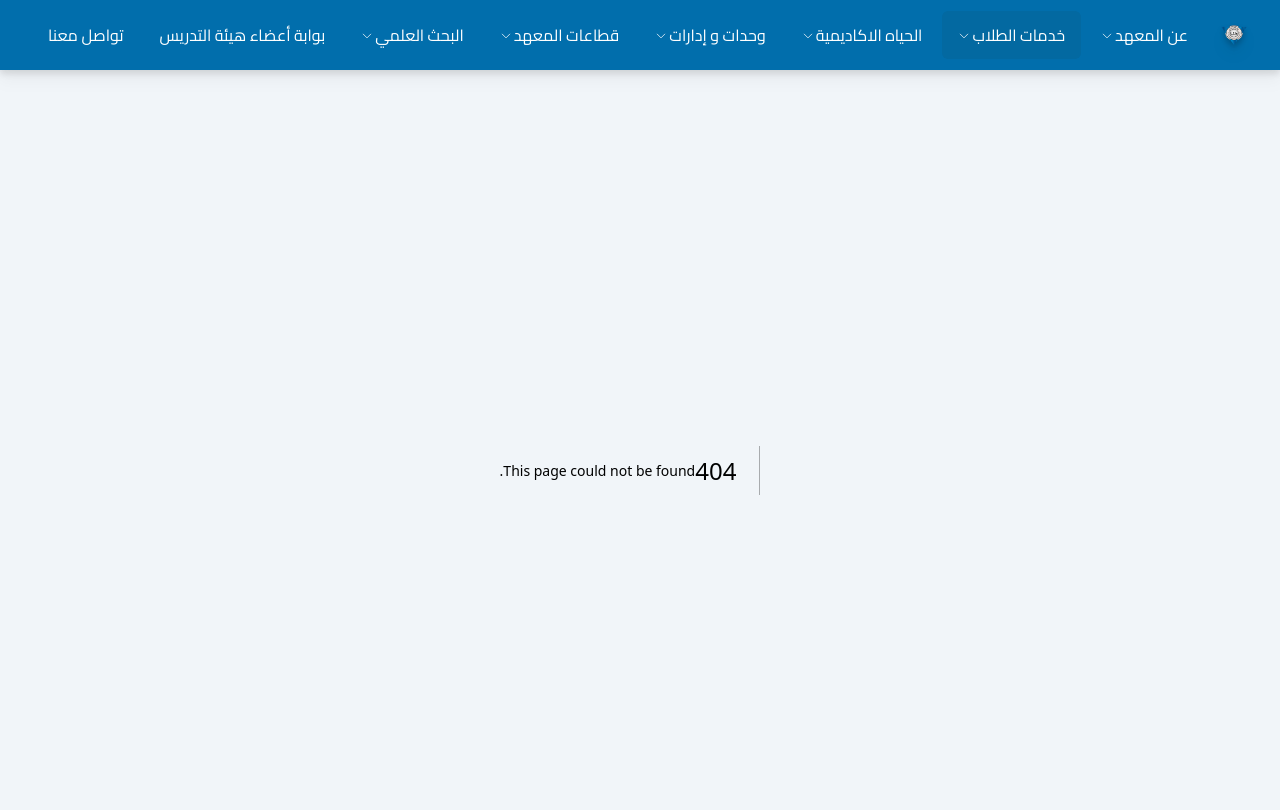
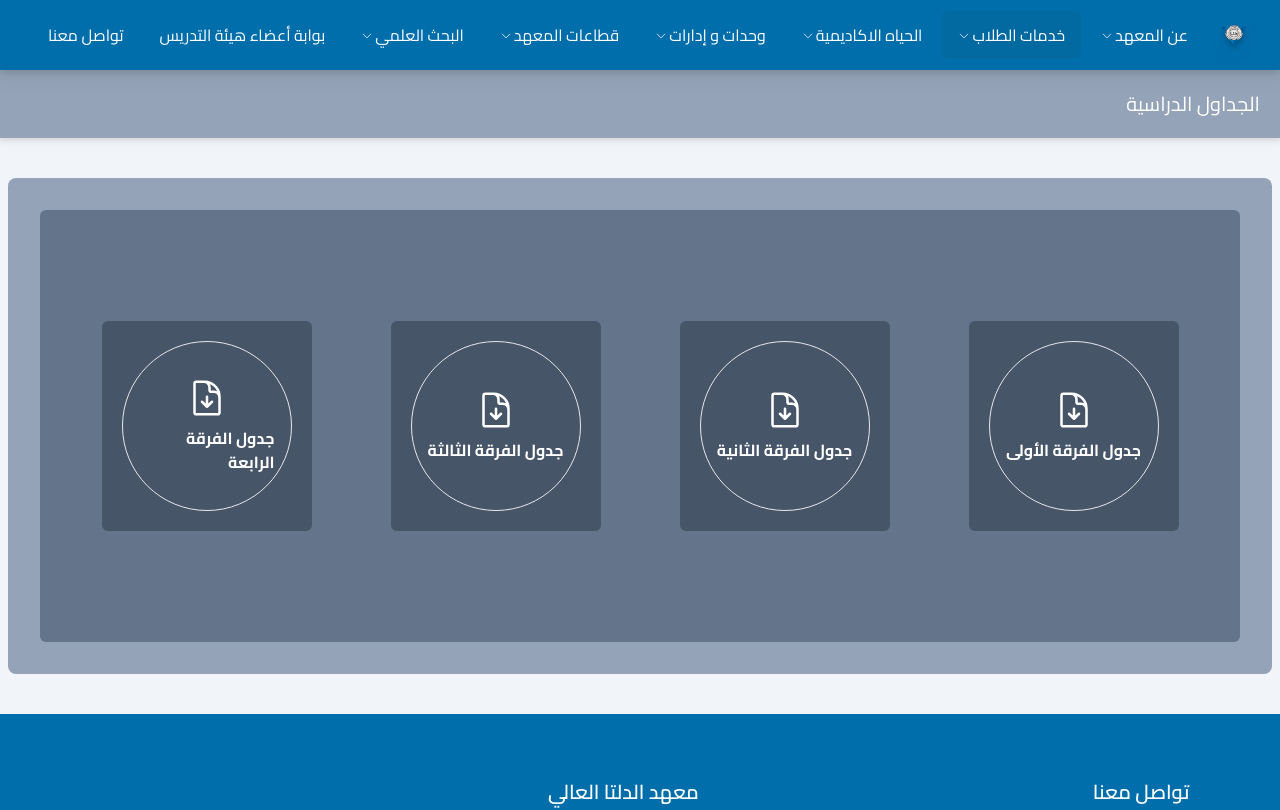
Before and after one commit to ahmedsalama288/graduation-project-with-backend, a Next.js app: page /student-services/class-schedules in a window 1280 px wide. Before the commit this address had no page. Shown: the top 810 px of the page. Built offline with nearby package versions, Linux system fonts and the light colour scheme.

Commit message:
add class-schedules page

```diff
--- /dev/null
+++ b/src/app/(main-navbar-links)/student-services/class-schedules/page.tsx
@@ -0,0 +1,24 @@
+import DownloadPdf from "@/app/ui/shared-ui/download-pdf-component/download-pdf";
+import ContentWrapper from "@/app/ui/shared-ui/pages-components/content-wrapper";
+import MainPageHeader from "@/app/ui/shared-ui/pages-components/main-page-header";
+import PageContentContainer from "@/app/ui/shared-ui/pages-components/page-content-container";
+
+export default function Page() {
+  return (
+    <section>
+      <MainPageHeader text="الجداول الدراسية" />
+      <PageContentContainer>
+        <ContentWrapper>
+          <div className=" p-4 min-h-[400px] flex justify-center items-center">
+            <ul className=" flex flex-col gap-5 md:flex-row flex-wrap justify-around items-center w-full">
+              <DownloadPdf pdfHref="" pdfName="جدول الفرقة الأولى" />
+              <DownloadPdf pdfHref="" pdfName="جدول الفرقة الثانية" />
+              <DownloadPdf pdfHref="" pdfName="جدول الفرقة الثالثة" />
+              <DownloadPdf pdfHref="" pdfName="جدول الفرقة الرابعة" />
+            </ul>
+          </div>
+        </ContentWrapper>
+      </PageContentContainer>
+    </section>
+  );
+}
```
